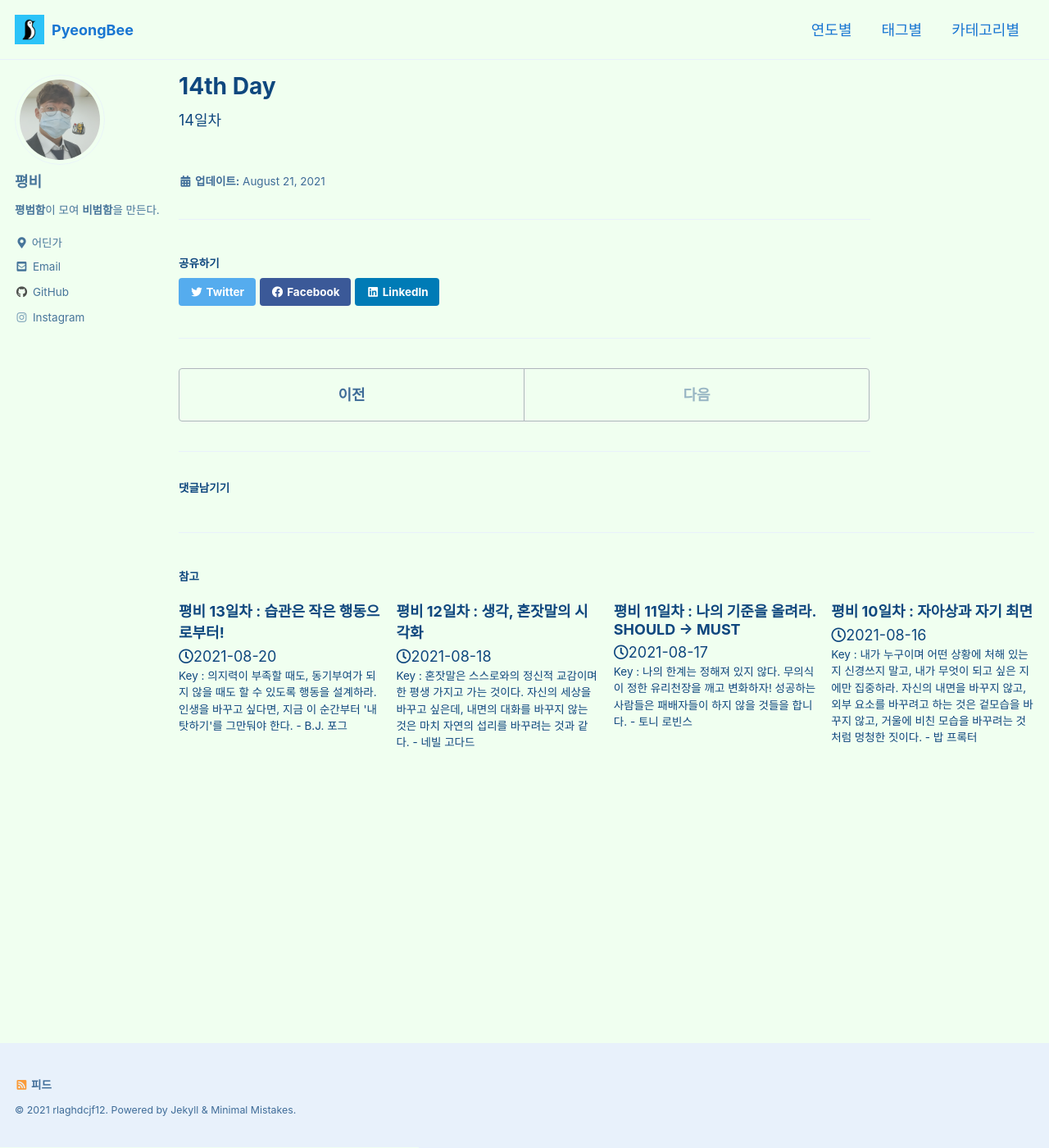
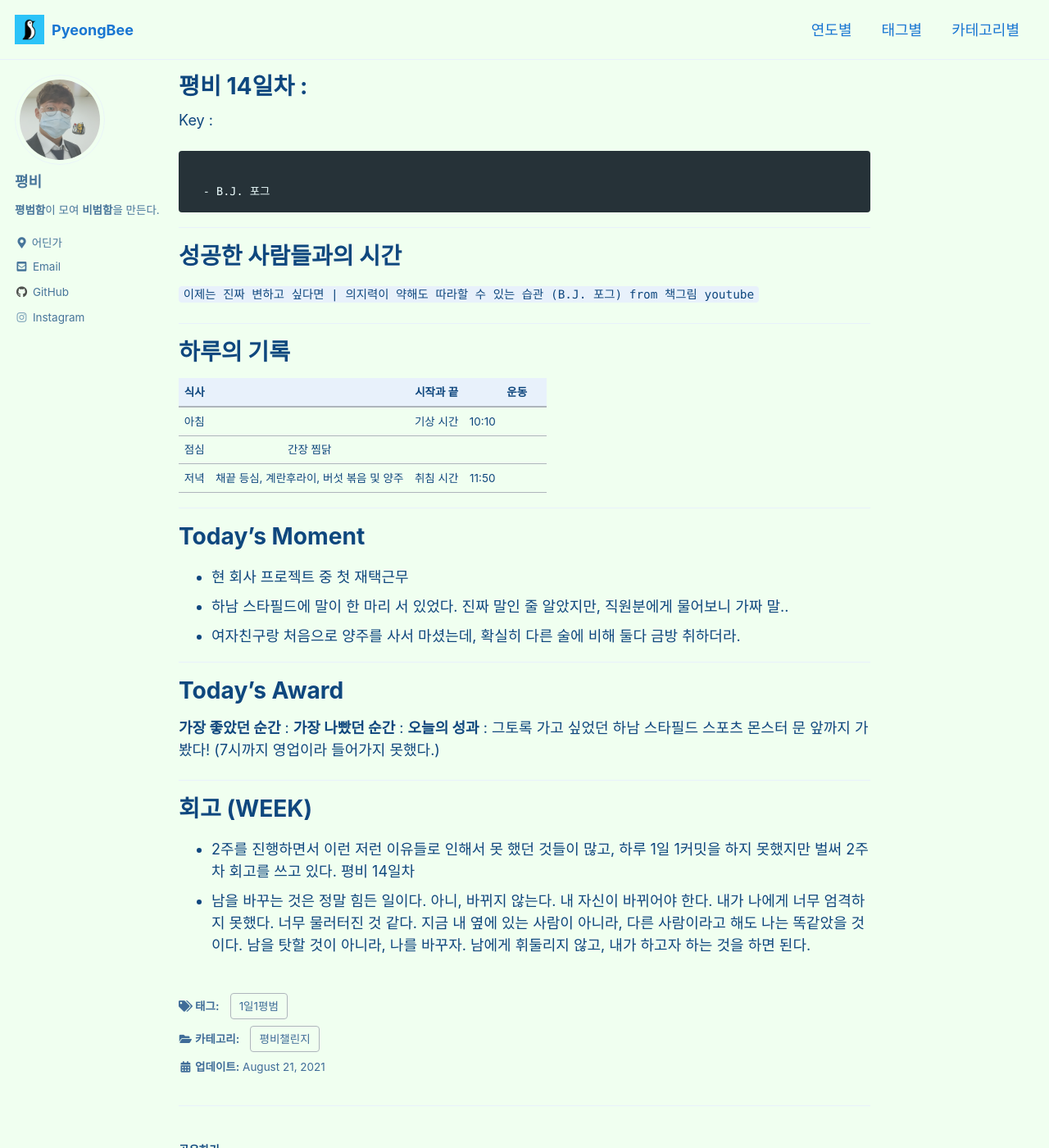
Before and after one commit to rlaghdcjf12/rlaghdcjf12.github.io, a Jekyll site: the page built from _posts/Ordinary/2021-08-21-14th-Day.md, in a window 1280 px wide and 1400 px high. Shown: the whole window at 82% size. Built offline with Jekyll 4.4.1, drawn with Linux system fonts in a browser that asks for light colours; cached includes are drawn as plain includes; comment, search, counter and statistics services are not loaded; some of the changed text lies outside the part shown.

Commit message:
[POST] 15일차

````diff
--- a/_posts/Ordinary/2021-08-21-14th-Day.md
+++ b/_posts/Ordinary/2021-08-21-14th-Day.md
@@ -1 +1,43 @@
-14일차
+---
+permalink: /ordinary/14
+title: "평비 14일차 : "
+date: 2021-08-21 20:00:00 +0900
+categories: 평비챌린지
+tags: 1일1평범
+---
+Key :
+```
+
+  - B.J. 포그
+```
+
+---
+# 성공한 사람들과의 시간
+`이제는 진짜 변하고 싶다면 | 의지력이 약해도 따라할 수 있는 습관 (B.J. 포그) from 책그림 youtube`
+
+
+---
+# 하루의 기록
+
+| 식사 |  | 시작과 끝 |  | 운동 |  |
+|:----:|:----:|:----:|:----:|:----:|:----:|
+| 아침 |  | 기상 시간 | 10:10 |  |  |
+| 점심 | 간장 찜닭 |  |  |  |  |
+| 저녁 | 채끝 등심, 계란후라이, 버섯 볶음 및 양주 | 취침 시간 | 11:50 |  |  |
+
+---
+# Today's Moment
+- 현 회사 프로젝트 중 첫 재택근무
+- 하남 스타필드에 말이 한 마리 서 있었다. 진짜 말인 줄 알았지만, 직원분에게 물어보니 가짜 말..
+- 여자친구랑 처음으로 양주를 사서 마셨는데, 확실히 다른 술에 비해 둘다 금방 취하더라.
+
+---
+# Today's Award
+**가장 좋았던 순간** :
+**가장 나빴던 순간** :
+**오늘의 성과** : 그토록 가고 싶었던 하남 스타필드 스포츠 몬스터 문 앞까지 가봤다! (7시까지 영업이라 들어가지 못했다.)
+
+---
+# 회고 (WEEK)
+- 2주를 진행하면서 이런 저런 이유들로 인해서 못 했던 것들이 많고, 하루 1일 1커밋을 하지 못했지만 벌써 2주차 회고를 쓰고 있다. 평비 14일차
+- 남을 바꾸는 것은 정말 힘든 일이다. 아니, 바뀌지 않는다. 내 자신이 바뀌어야 한다. 내가 나에게 너무 엄격하지 못했다. 너무 물러터진 것 같다. 지금 내 옆에 있는 사람이 아니라, 다른 사람이라고 해도 나는 똑같았을 것이다. 남을 탓할 것이 아니라, 나를 바꾸자. 남에게 휘둘리지 않고, 내가 하고자 하는 것을 하면 된다.
--- /dev/null
+++ b/_posts/Ordinary/2021-08-22-15th-Day.md
@@ -0,0 +1,57 @@
+---
+permalink: /ordinary/15
+title: "평비 15일차 : 스몰 스텝"
+date: 2021-08-21 20:00:00 +0900
+categories: 평비챌린지
+tags: 1일1평범
+---
+Key : 내가 기뻐하고, 내가 좋아하고, 내가 행복해 하는 것들을 조금씩이라도 하나씩 해보자.
+```
+많은 사람들이 남을 위해서 살아갑니다.
+상사에게 칭찬 받기 위해서, 동료에게 인정받기 위해서, 후배들에게 치이지 않기 위해서.
+남을 위해서는 그렇게 열심히 사는데, 나 자신을 위해서 하는 것들은 너무나 없는 겁니다.
+  - 박요철
+```
+
+---
+# 한 주를 준비하는 다짐
+이번 3주차는 목표 100번 쓰기 100일 챌린지를 시작해야 한다. 노트가 필요하겠네.
+
+---
+# 성공한 사람들과의 시간
+`작지만 좋아하는 일을 매일 매일 실행해야 하는 이유 | 습관 변화 인생 | 세바시 1153회 (박요철 '스몰 스텝' 저자, 브랜딩 컨설턴트) from 세바시 강연 Sebasi Talk youtube`
+
+> 직장 내 위치가 무너지고 흔들림으로 인해 공황 장애(발작)을 겪고 나서 난 그럼 이제 뭘 하지? 라는 생각으로 고민하던 찰나에 도망다니지 말고 내가 좋아하는, 내가 기쁜, 내가 행복한 것들을 조그마한 것이라도 해봐야겠다는 생각으로 산책을 선택했습니다. 밥을 먹어도 따로 놀게 되던 가족들과 같이 산책을 하기 시작하면서, 이야기를 하다보니 딸이 고민이 많다는 걸 알게 되었는데, 이를 나누기 위해서 교환 일기를 쓰기 시작했습니다.
+
+산책을 하다 보니 눈덩이가 굴러가 듯이 인생이 달라지기 시작했습니다. 시간도, 돈도 많이 들지 않는 소소한 것들을 매일 하기 시작합니다.
+
+> 매일 아침 글을 쓰는 게 200일이 넘었습니다. 영문장 5문장을 3년 동안 외우다보니 트럼프 연설, 최근 봉준호 감독의 오스카상 수상식을 번역 없이 들을 수 있었습니다. 이런 것들을 포털 사이트 블로그에 매일 올리기 시작했는데, 같은 생각을 하는 사람들이 많았는 지 인기 포스트에 오르게 되고, 출판사에서도 연락이 오면서 책을 출판하게 되었습니다.
+
+```
+하루 두 쪽을 읽기가 힘들어서 그렇지, 하루 두 쪽을 읽는 사람은 몇 백 쪽도 읽습니다.
+  - 박요철
+```
+
+---
+# 하루의 기록
+
+| 식사 |  | 시작과 끝 |  | 운동 |  |
+|:----:|:----:|:----:|:----:|:----:|:----:|
+| 아침 |  | 기상 시간 | 06:20 |  |  |
+| 점심 |  |  |  |  |  |
+| 저녁 |  | 취침 시간 |  |  |  |
+
+---
+# 오늘의 순간들
+-
+-
+-
+
+---
+# 오늘의 하찮은 성과
+- 간만에 머리 펌
+
+---
+# 회고 (DAY)
+1일 1평범의 템플릿을 어떻게 하면 더 효율적으로, 내 인생이 달라질 수 있도록 설계할 지에 대한 욕심이 있었다. 너무 완벽하게, 장황하게 이런 저런 글 다 때려 넣었었다. 1일 1평범이 꽤나 고민할 게 많아지기 시작했다. 오늘 책그림과의 시간을 가지면서, 생각을 좀 바꾸기로 했다. 너무 완벽하게 하려고 하지 말자. 습관화만 되면 된다. **'일단 습관을 만들고 나서 생각하자'** 다짐해본다.
+github 잔디 심기도 1커밋 그 자체만을 목표로 삼기로 생각했다. 아주 사소한 commit이라도!
````
Also changed, not shown: _posts/Ordinary/2021-08-20-13th-Day.md (+2 -2 lines).
